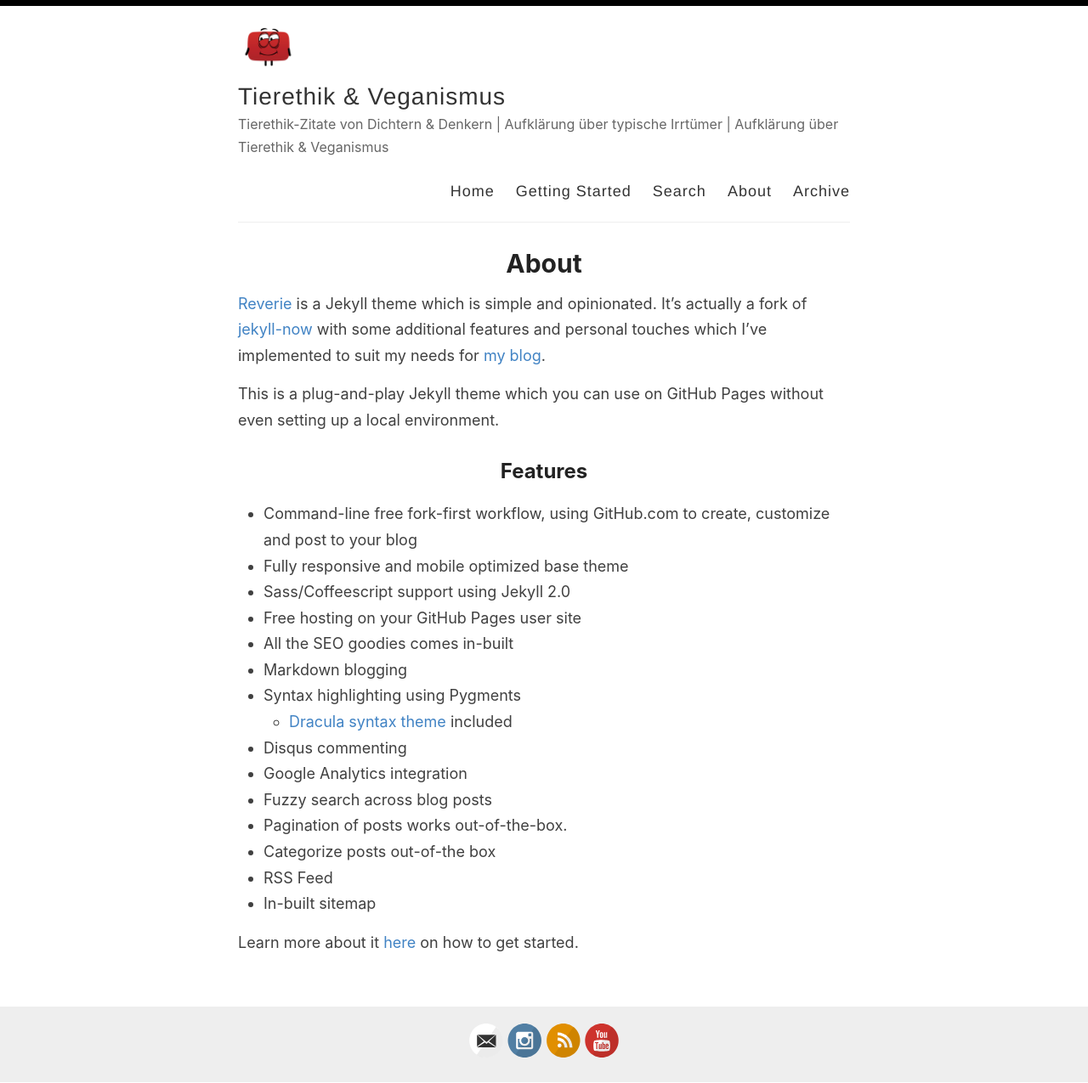
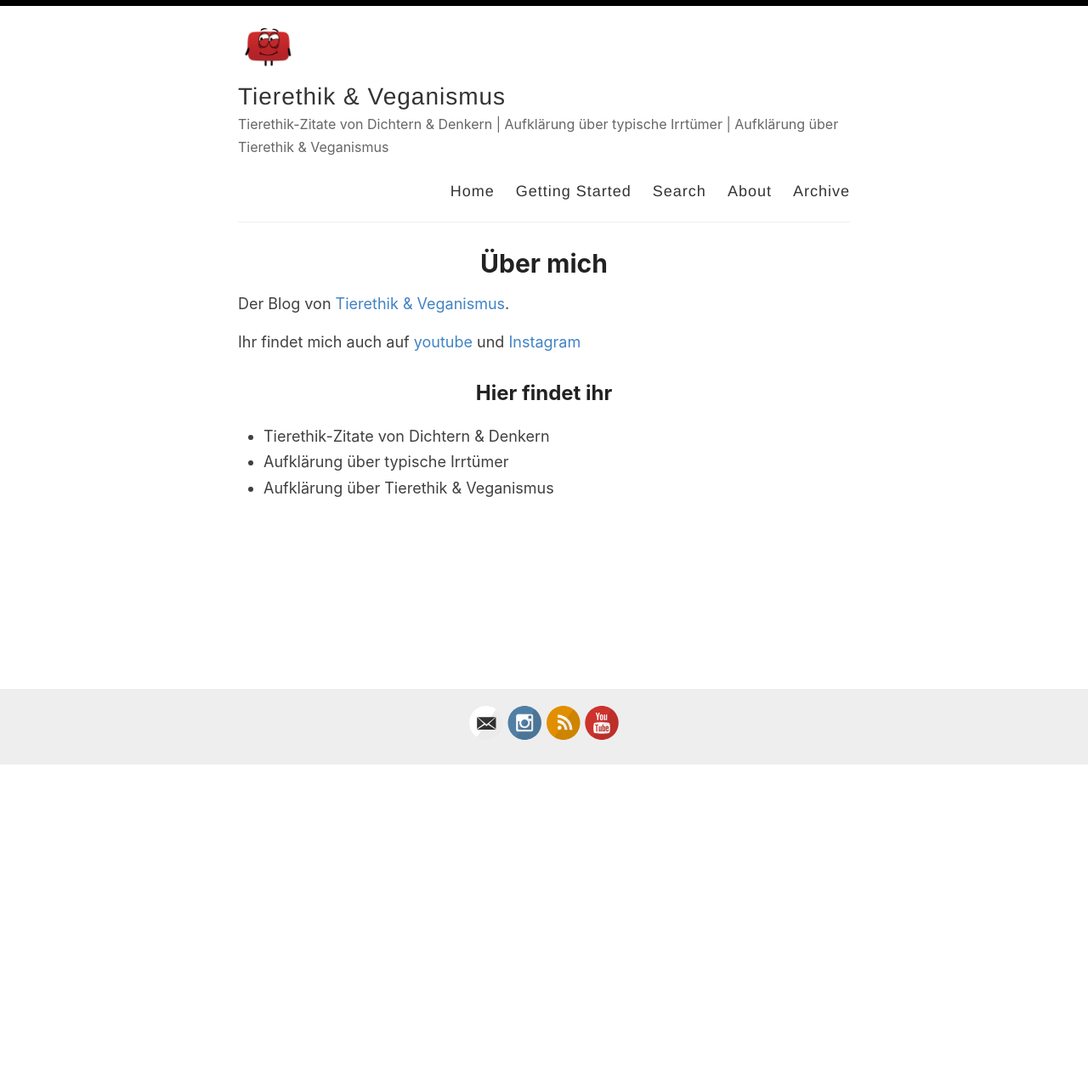
Before and after one commit to tierethik-veganismus/tierethik-veganismus.github.io, a Jekyll site: the page built from _pages/about.md, in a window 1280 px wide. Shown: the whole page at 85% size. Built offline with Jekyll 4.4.1, drawn with Linux system fonts in a browser that asks for light colours; after the commit the page ends 901 px from its top, so only the background shows below that.

Commit message:
Erstelle Über mich, Übersetze Seitentitel

```diff
--- a/_config.yml
+++ b/_config.yml
@@ -31,7 +31,7 @@ footer-links:
   rss: rss
   twitter:
   stackoverflow:
-  youtube: user/tierethikundveganismus # channel/<your_long_string> or user/<user-name>
+  youtube: channel/tierethikundveganismus # channel/<your_long_string> or user/<user-name>
   googleplus: # anything in your profile username that comes after plus.google.com/
   playconsole:
 
--- a/_pages/about.md
+++ b/_pages/about.md
@@ -1,29 +1,15 @@
 ---
 layout: page
-title: About
+title: Über mich
 permalink: /about/
 ---
 
-[Reverie](https://github.com/amitmerchant1990/reverie) is a Jekyll theme which is simple and opinionated. It's actually a fork of [jekyll-now](https://github.com/barryclark/jekyll-now) with some additional features and personal touches which I've implemented to suit my needs for [my blog](https://www.amitmerchant.com).
+Der Blog von [Tierethik & Veganismus](https://tierethik-veganismus.github.io/).
 
-This is a plug-and-play Jekyll theme which you can use on GitHub Pages without even setting up a local environment.
+Ihr findet mich auch auf [youtube](https://www.youtube.com/c/TierethikundVeganismus) und [Instagram](https://www.instagram.com/tierethik_veganismus_zitate/)
 
-## Features
+## Hier findet ihr
 
-- Command-line free fork-first workflow, using GitHub.com to create, customize and post to your blog
-- Fully responsive and mobile optimized base theme
-- Sass/Coffeescript support using Jekyll 2.0
-- Free hosting on your GitHub Pages user site
-- All the SEO goodies comes in-built
-- Markdown blogging
-- Syntax highlighting using Pygments
-    - [Dracula syntax theme](https://draculatheme.com/) included
-- Disqus commenting
-- Google Analytics integration
-- Fuzzy search across blog posts
-- Pagination of posts works out-of-the-box.
-- Categorize posts out-of-the box
-- RSS Feed
-- In-built sitemap
-
-Learn more about it [here](https://github.com/amitmerchant1990/reverie) on how to get started.
+- Tierethik-Zitate von Dichtern & Denkern
+- Aufklärung über typische Irrtümer
+- Aufklärung über Tierethik & Veganismus
```
Also changed, not shown: _pages/archive.md (+1 -1 lines), _pages/categories.md (+1 -1 lines), _pages/getting-started.md (deleted, +0 -51 lines), _pages/search.md (+2 -2 lines).
